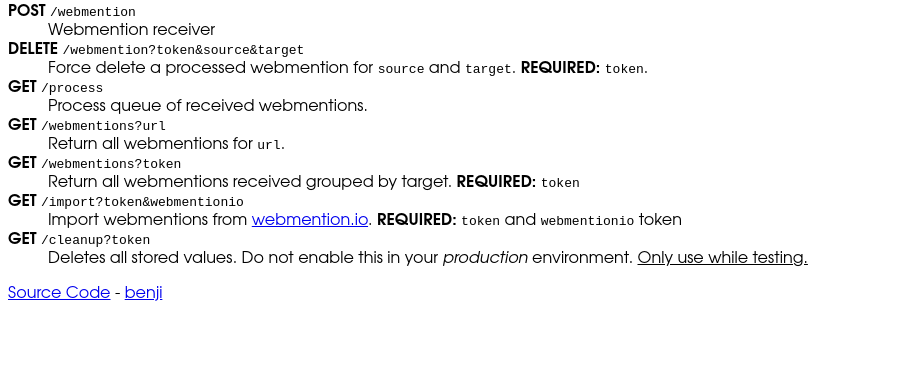
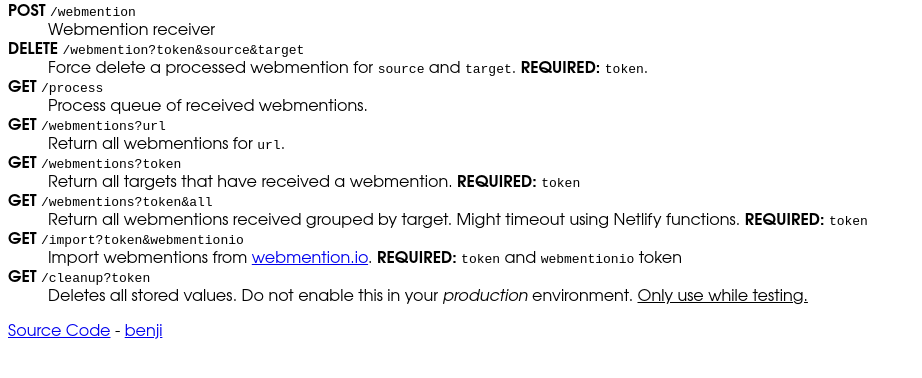
Before and after one commit to benjifs/serverless-webmentions, a website: page public/index.html in a window 1280 px wide. Shown: the part 78-456 px from the top of the page, without its empty margins (0-922 px from the left). Drawn offline with Linux system fonts and the light colour scheme.

Commit message:
feat: update dependencies

```diff
--- a/package.json
+++ b/package.json
@@ -22,7 +22,7 @@
   "type": "module",
   "license": "MIT",
   "dependencies": {
-    "webmention-handler-netlify-blobs": "^0.4.0",
-    "webmention-receiver": "^0.7.0"
+    "webmention-handler-netlify-blobs": "^0.5.0",
+    "webmention-receiver": "^0.8.0"
   }
 }
--- a/public/index.html
+++ b/public/index.html
@@ -24,7 +24,9 @@
 				<dt><b>GET</b> <code>/webmentions?url</code></dt>
 				<dd>Return all webmentions for <code>url</code>.</dd>
 				<dt><b>GET</b> <code>/webmentions?token</code></dt>
-				<dd>Return all webmentions received grouped by target. <b>REQUIRED:</b> <code>token</code></dd>
+				<dd>Return all targets that have received a webmention. <b>REQUIRED:</b> <code>token</code></dd>
+				<dt><b>GET</b> <code>/webmentions?token&all</code></dt>
+				<dd>Return all webmentions received grouped by target. Might timeout using Netlify functions. <b>REQUIRED:</b> <code>token</code></dd>
 				<dt><b>GET</b> <code>/import?token&webmentionio</code></dt>
 				<dd>Import webmentions from <a href="https://webmention.io">webmention.io</a>. <b>REQUIRED:</b> <code>token</code> and <code>webmentionio</code> token</dd>
 				<dt><b>GET</b> <code>/cleanup?token</code></dt>
```
Also changed, not shown: 1 other file.
